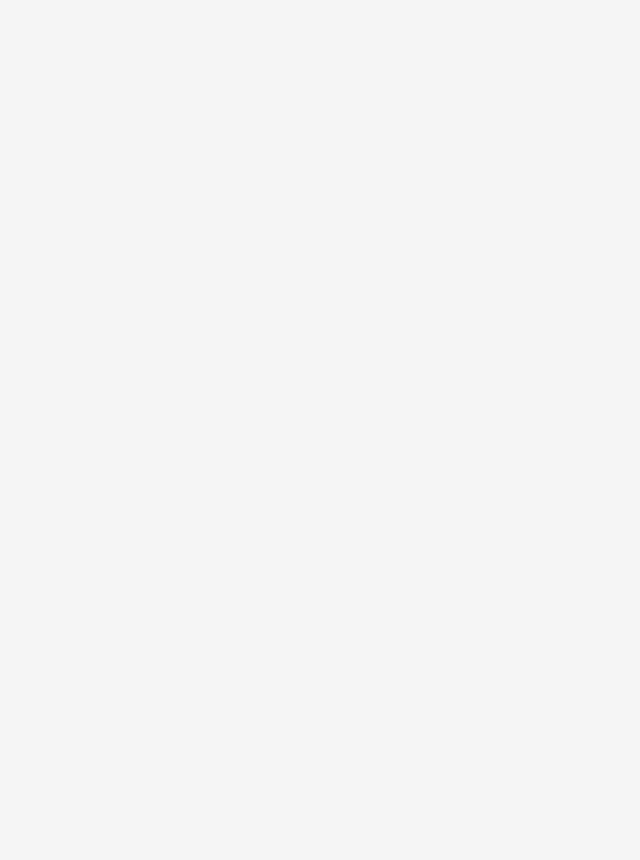
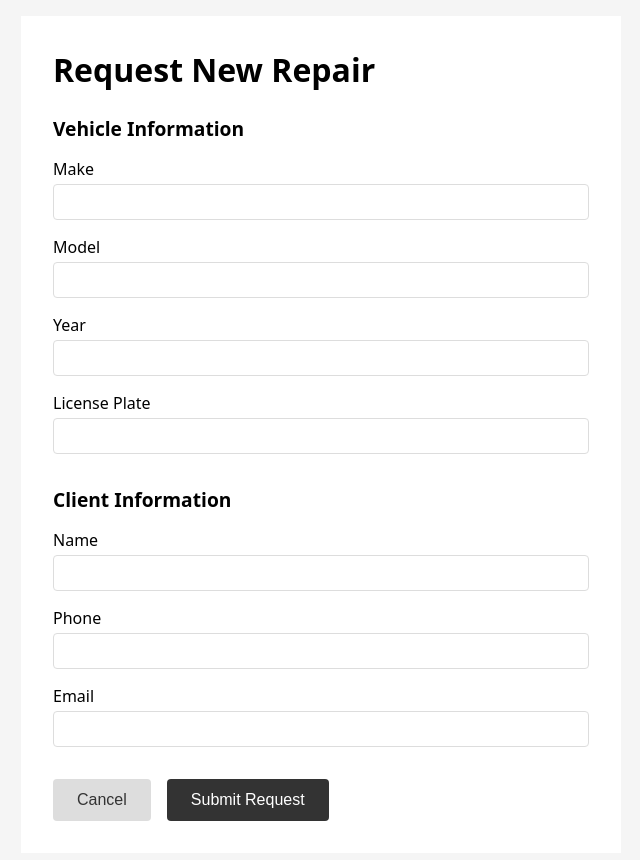
Before and after one commit to jabdi13/garage, a React (Vite) app: page /client/new-request in a window 1280 px wide. Before the commit this address had no page. Shown: the top 860 px of the page, without its empty margins (319-959 px from the left). Before the commit the page ends 800 px from the top, so only its background shows below. Built offline with nearby package versions, Linux system fonts and the light colour scheme.

Commit message:
Add client repair request form

```diff
--- a/src/App.tsx
+++ b/src/App.tsx
@@ -15,6 +15,7 @@ function App() {
           <Route path="/garage/new" element={<CreateOrderPage />} />
           <Route path="/garage/order/:orderId" element={<OrderDetailPage />} />
           <Route path="/client" element={<ClientPortalPage />} />
+          <Route path="/client/new-request" element={<CreateOrderPage isClientView={true} />} />
           <Route path="/client/order/:orderId" element={<ClientOrderDetailPage />} />
         </Routes>
       </BrowserRouter>
--- a/src/index.css
+++ b/src/index.css
@@ -263,8 +263,29 @@ body {
   padding: 1rem;
 }
 
-.client-portal h1 {
+.portal-header {
+  display: flex;
+  justify-content: space-between;
+  align-items: center;
   margin-bottom: 1.5rem;
+}
+
+.portal-header h1 {
+  margin-bottom: 0;
+}
+
+.btn-new-request {
+  padding: 0.75rem 1.5rem;
+  background: #333;
+  color: white;
+  border: none;
+  border-radius: 4px;
+  cursor: pointer;
+  font-size: 1rem;
+}
+
+.btn-new-request:hover {
+  background: #555;
 }
 
 .client-order-list {
--- a/src/pages/CreateOrderPage.tsx
+++ b/src/pages/CreateOrderPage.tsx
@@ -3,7 +3,11 @@ import type { FormEvent } from 'react';
 import { useNavigate } from 'react-router-dom';
 import { useOrders } from '../context/OrdersContext';
 
-export function CreateOrderPage() {
+interface CreateOrderPageProps {
+  isClientView?: boolean;
+}
+
+export function CreateOrderPage({ isClientView = false }: CreateOrderPageProps) {
   const { addOrder } = useOrders();
   const navigate = useNavigate();
 
@@ -34,12 +38,12 @@ export function CreateOrderPage() {
       estimatedCost: 0
     });
 
-    navigate('/garage');
+    navigate(isClientView ? '/client' : '/garage');
   };
 
   return (
     <div className="create-order-page">
-      <h1>Create New Order</h1>
+      <h1>{isClientView ? 'Request New Repair' : 'Create New Order'}</h1>
 
       <form onSubmit={handleSubmit}>
         <div className="form-section">
@@ -79,8 +83,8 @@ export function CreateOrderPage() {
         </div>
 
         <div className="form-actions">
-          <button type="button" onClick={() => navigate('/garage')}>Cancel</button>
-          <button type="submit">Create Order</button>
+          <button type="button" onClick={() => navigate(isClientView ? '/client' : '/garage')}>Cancel</button>
+          <button type="submit">{isClientView ? 'Submit Request' : 'Create Order'}</button>
         </div>
       </form>
     </div>
```
